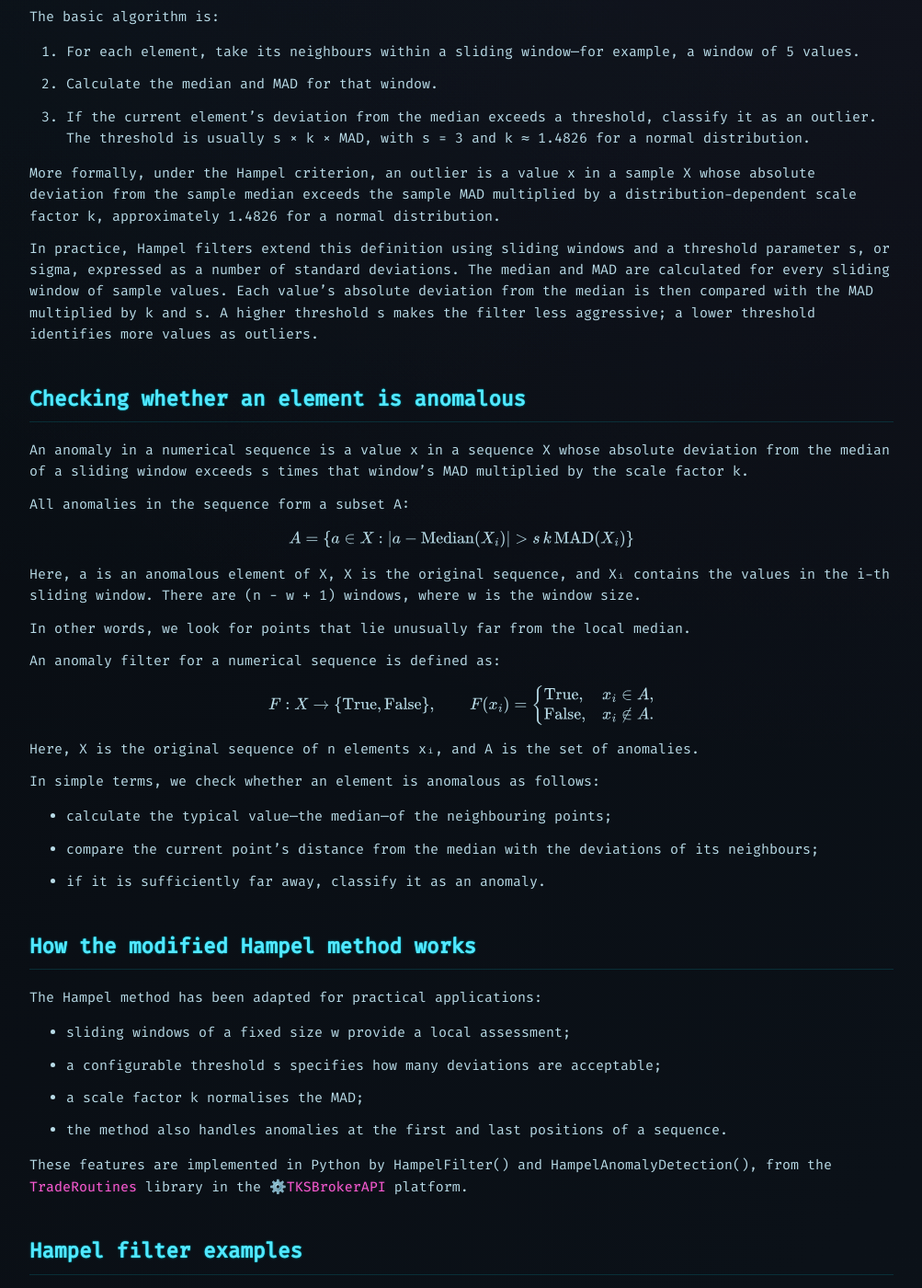
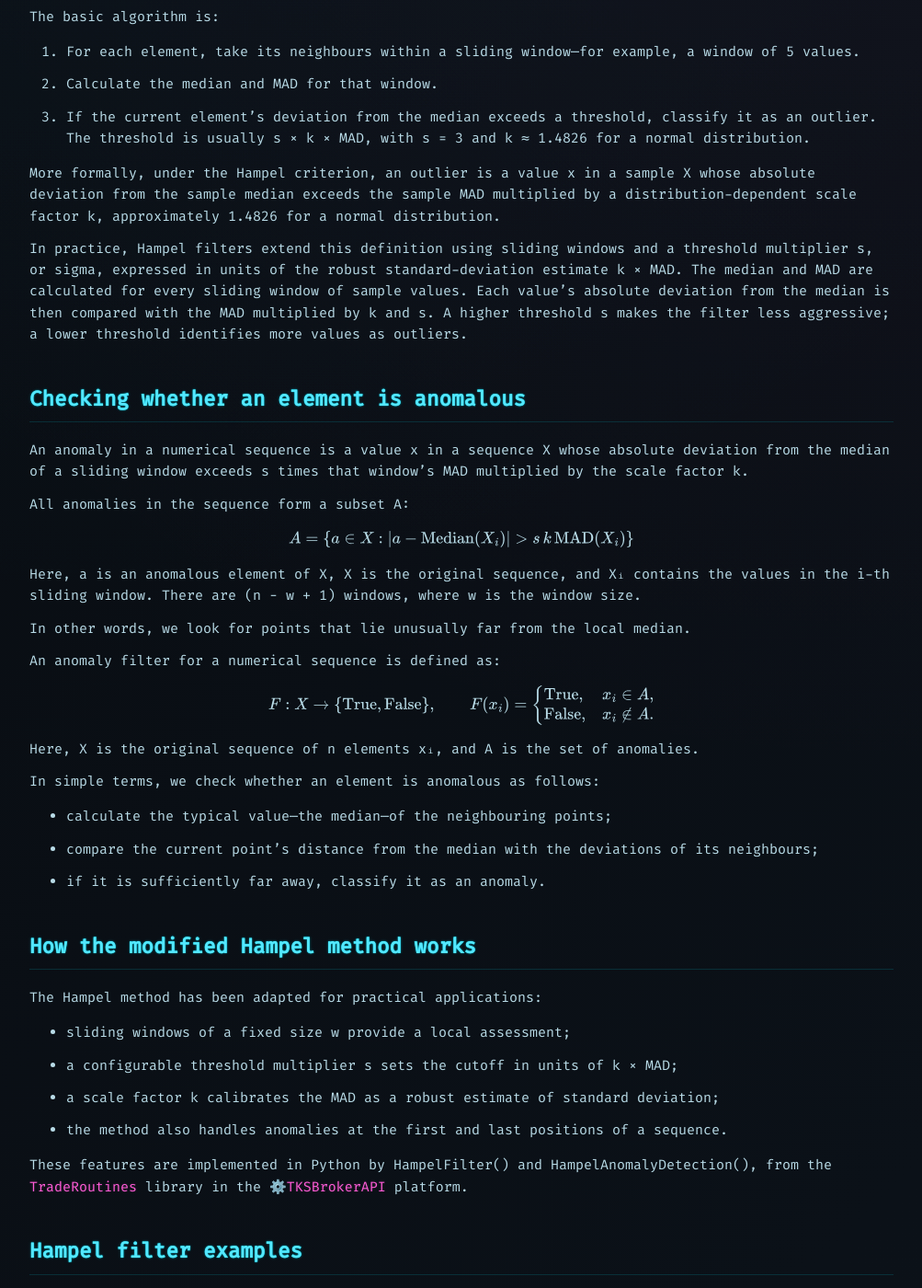
Before and after one commit to Fuzzy-Technologies/fuzzy-technologies.github.io, a Jekyll site: the page built from articles/2025-04-16-hampel-anomalies-filtering.md, in a window 1280 px wide and 1400 px high, scrolled down 1884 px. Shown: the whole window at 92% size, without its empty margins (138-1141 px from the left). Built offline with Jekyll 4.4.1, drawn with Linux system fonts in a browser that asks for light colours; Markdown is read by kramdown in place of the engine named in the settings; some of the changed text lies outside the part shown.

Commit message:
Refine English terminology after technical editorial review

```diff
--- a/articles/2025-04-16-hampel-anomalies-filtering.md
+++ b/articles/2025-04-16-hampel-anomalies-filtering.md
@@ -61,7 +61,7 @@ The basic algorithm is:
 
 More formally, under the Hampel criterion, an outlier is a value x in a sample X whose absolute deviation from the sample median exceeds the sample MAD multiplied by a distribution-dependent scale factor k, approximately 1.4826 for a normal distribution.
 
-In practice, Hampel filters extend this definition using sliding windows and a threshold parameter s, or sigma, expressed as a number of standard deviations. The median and MAD are calculated for every sliding window of sample values. Each value's absolute deviation from the median is then compared with the MAD multiplied by k and s. A higher threshold s makes the filter less aggressive; a lower threshold identifies more values as outliers.
+In practice, Hampel filters extend this definition using sliding windows and a threshold multiplier s, or sigma, expressed in units of the robust standard-deviation estimate k × MAD. The median and MAD are calculated for every sliding window of sample values. Each value's absolute deviation from the median is then compared with the MAD multiplied by k and s. A higher threshold s makes the filter less aggressive; a lower threshold identifies more values as outliers.
 
 ## Checking whether an element is anomalous
 
@@ -99,9 +99,9 @@ The Hampel method has been adapted for practical applications:
 
 - sliding windows of a fixed size w provide a local assessment;
 
-- a configurable threshold s specifies how many deviations are acceptable;
+- a configurable threshold multiplier s sets the cutoff in units of k × MAD;
 
-- a scale factor k normalises the MAD;
+- a scale factor k calibrates the MAD as a robust estimate of standard deviation;
 
 - the method also handles anomalies at the first and last positions of a sequence.
 
@@ -113,7 +113,7 @@ HampelFilter() identifies anomalies according to the definition above. Its confi
 
 - window (w in the equations): the sliding-window size, 5 by default;
 
-- sigma (s): the threshold in standard deviations, 3 by default;
+- sigma (s): the multiplier applied to the robust standard-deviation estimate, 3 by default;
 
 - scaleFactor (k): the distribution-dependent scale factor, 1.4826 by default.
 
@@ -189,7 +189,7 @@ The filter helps clean machine-learning training sets by automatically removing
 
 The Hampel method is used to filter anomalies in streams of market data: prices, trade volumes and OHLCV candle parameters. This allows accidental outliers—such as occasional price spikes caused by broker errors or spurious volume surges—to be removed automatically before the signals reach the trading algorithm. Filtering helps a trading robot avoid false entries and reduces erroneous trades.
 
-The method is used in real time for fast quote-stream preprocessing, preparing data for target-reaching probability estimates, and removing anomalies before generating trading signals.
+The method is used in real time for fast quote-stream preprocessing, preparing data for estimates of target-attainment probability, and removing anomalies before generating trading signals.
 
 In our trading-automation and signal-generation project, it serves as a basic filter:
 
```
